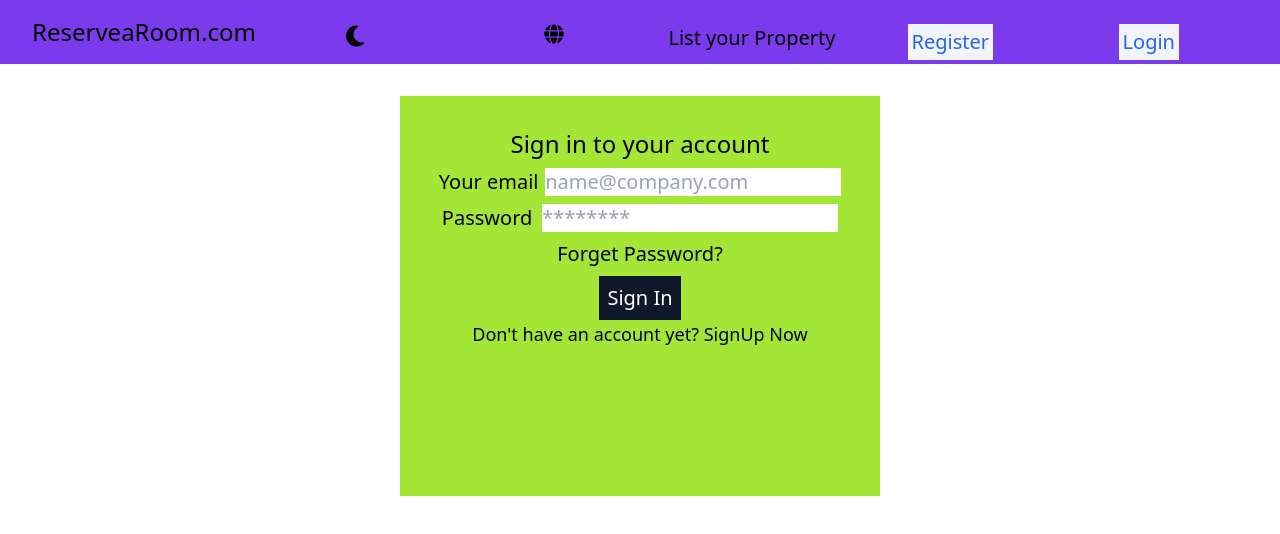
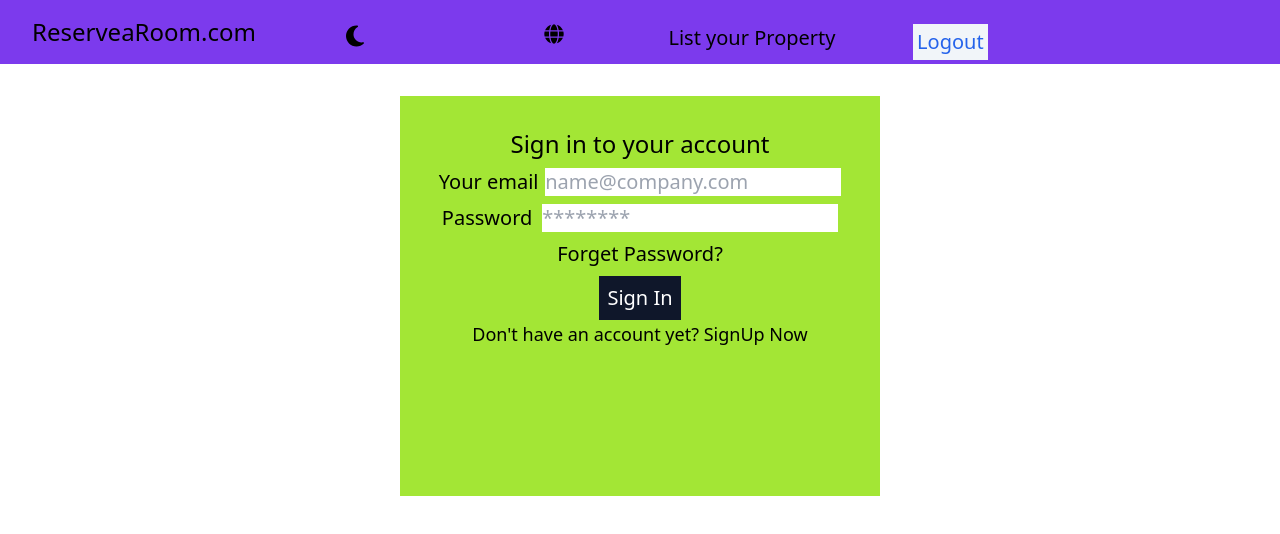
Before and after one commit to sarb001/ReserveaRoom, a React (Vite) app in the folder frontend/: page /login in a window 1280 px wide. Shown: the top 534 px of the page. Built offline with nearby package versions, Linux system fonts and the light colour scheme; a web font is replaced by a local one.

Commit message:
Authorization -frontend

```diff
--- a/frontend/src/components/Actions/UserActions.js
+++ b/frontend/src/components/Actions/UserActions.js
@@ -31,9 +31,6 @@ export const UserLogin = (email,password) => async(dispatch) =>  {
     try {
         dispatch({type:'LoginPending'});
 
-        console.log('reaching Login 2 ');
-        console.log('reaching Login 3 ');
-
         const {data} = await  axios.post('/api/login' ,
         {email,password},
         {
@@ -42,9 +39,6 @@ export const UserLogin = (email,password) => async(dispatch) =>  {
             }
         })
 
-        console.log('reaching Login 3 33');
-
-        console.log('user Logging In-',data.user);
         toast.success(' User Logged In ');
         dispatch({type: 'LoginSuccess' , payload : data.user});
 
--- a/frontend/src/components/Login/Login.jsx
+++ b/frontend/src/components/Login/Login.jsx
@@ -1,5 +1,5 @@
 import React, { useState } from 'react';
-import { useDispatch } from 'react-redux';
+import { useDispatch  } from 'react-redux';
 import  { NavLink } from 'react-router-dom' ;
 import  { useNavigate }  from 'react-router-dom' ;
 import { UserLogin } from '../Actions/UserActions';
--- a/frontend/src/components/Navbar/Navbar.jsx
+++ b/frontend/src/components/Navbar/Navbar.jsx
@@ -3,6 +3,7 @@ import { FaGlobe } from "react-icons/fa";
 import { GiHamburgerMenu } from "react-icons/gi";
 import { FaMoon } from "react-icons/fa6";
 import { IoSunny } from "react-icons/io5";
+import { useSelector }  from 'react-redux';
 
 import { NavLink } from 'react-router-dom' ;
 
@@ -10,14 +11,12 @@ const Navbar = () => {
     const [showbar,setshowbar] = useState(false);
     const [darkmode,setdarkmode] = useState(false);
 
+   const shownavlinks = () => { setshowbar(!showbar)}
+   const changemode   = () => { setdarkmode(!darkmode)}
 
-   const shownavlinks = () => {
-     setshowbar(!showbar);
-   }
+   const isAuthenticated = useSelector(state => state.user);
+   console.log('isAuth -',isAuthenticated);
 
-   const changemode = () => {
-     setdarkmode(!darkmode)
-   }
 
   return (
       <div className = {`${darkmode && "dark"}`}>
@@ -42,6 +41,9 @@ const Navbar = () => {
                    <NavLink to = "/listing">  List your Property  </NavLink>
                  </li>
 
+                {!isAuthenticated ?
+                  <>
+
                  <li  className='py-2'>
                   <button className='bg-slate-100 text-blue-600 p-1'>
                     <NavLink to='/register'> Register </NavLink>
@@ -53,6 +55,15 @@ const Navbar = () => {
                       <NavLink to='/login'> Login </NavLink>
                     </button>
                  </li>
+
+                 </>
+                   :
+                 <li  className='py-2'>
+                  <button className='bg-slate-100 text-blue-600 p-1'>
+                      <NavLink to='/logout'> Logout </NavLink>
+                    </button>
+                 </li>
+}
                </ul>
               </div>
             }
--- a/frontend/src/components/Reducers/UserReducer.js
+++ b/frontend/src/components/Reducers/UserReducer.js
@@ -4,36 +4,40 @@ import { createReducer } from '@reduxjs/toolkit' ;
 const initialState = {
     loading : false,
     error   : false,
+    isAuthenticated :false
 }
 
-export const RegisterUser = createReducer(initialState,{
+export const UserReducer = createReducer(initialState,{
          RegisterPending :(state) => {
            state.loading = true;
            state.error = false;
+           isAuthenticated : false;
          },
          RegisterSuccess : (state,action) => {
             state.loading = false;
             state.user = action.payload;
+            isAuthenticated : false;
             state.error = false;
          },
          RegisterFailed : (state,action) => {
            state.error = action.payload;
            state.loading = false;
-        }
-})
-
-export const LoginUser = createReducer(initialState ,{
+           isAuthenticated : false;
+        },
         LoginPending :(state) => {
            state.loading = true;
+           isAuthenticated : false;
            state.error = false;
          },
          LoginSuccess : (state,action) => {
             state.loading = false;
+            isAuthenticated : true;
             state.user = action.payload;
             state.error = false;
          },
          LoginFailed : (state,action) => {
             state.error = action.payload;
+            isAuthenticated : false;
             state.loading = false;
          }
       })
--- a/frontend/src/components/Store/store.js
+++ b/frontend/src/components/Store/store.js
@@ -1,10 +1,9 @@
 import { configureStore } from '@reduxjs/toolkit';
-import { LoginUser, RegisterUser } from '../Reducers/UserReducer.js';
+import { UserReducer } from '../Reducers/UserReducer.js';
 
  const Store = configureStore({
      reducer : {
-        register : RegisterUser ,
-        login : LoginUser
+        user : UserReducer,
      }
 })
 
```
Also changed, not shown: 1 other file (tests, documents, lock files or other folders). Lines whose indentation alone changed are shown as unchanged.
